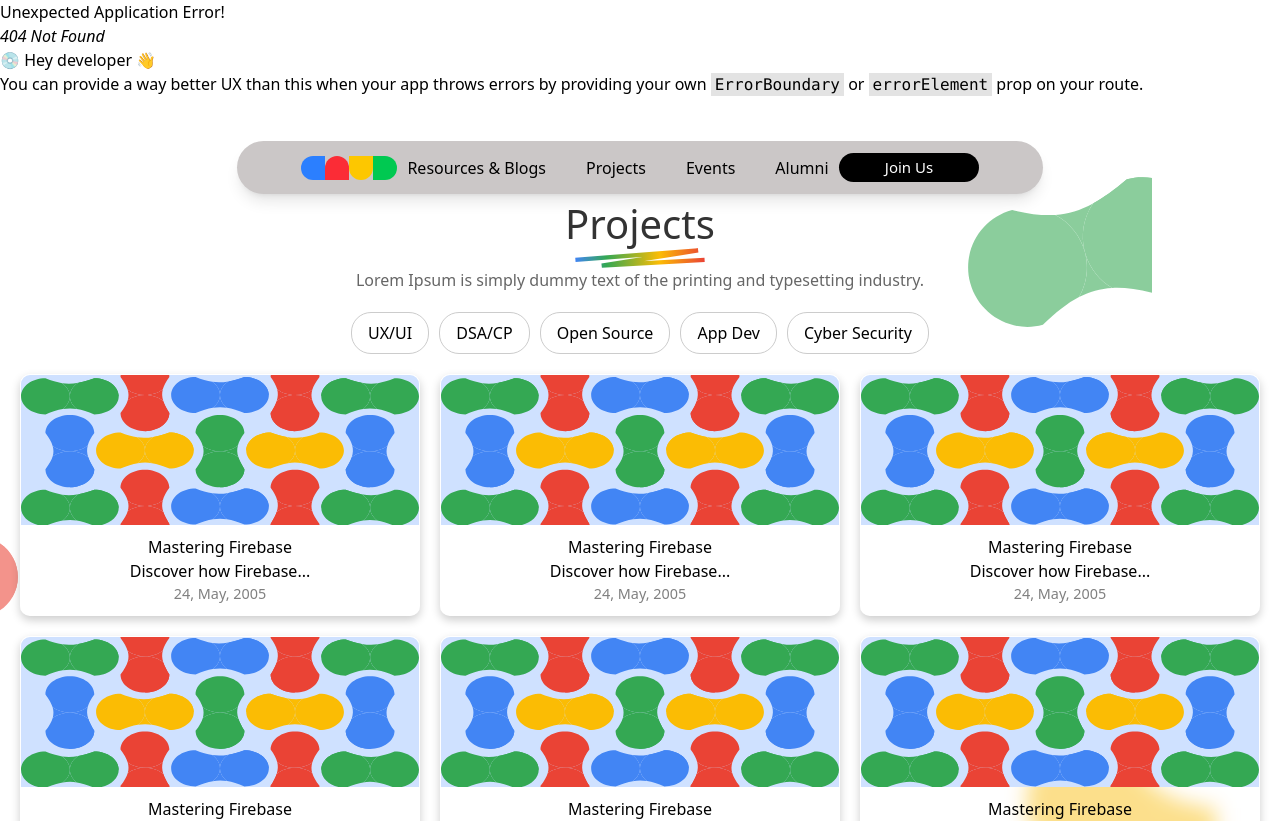
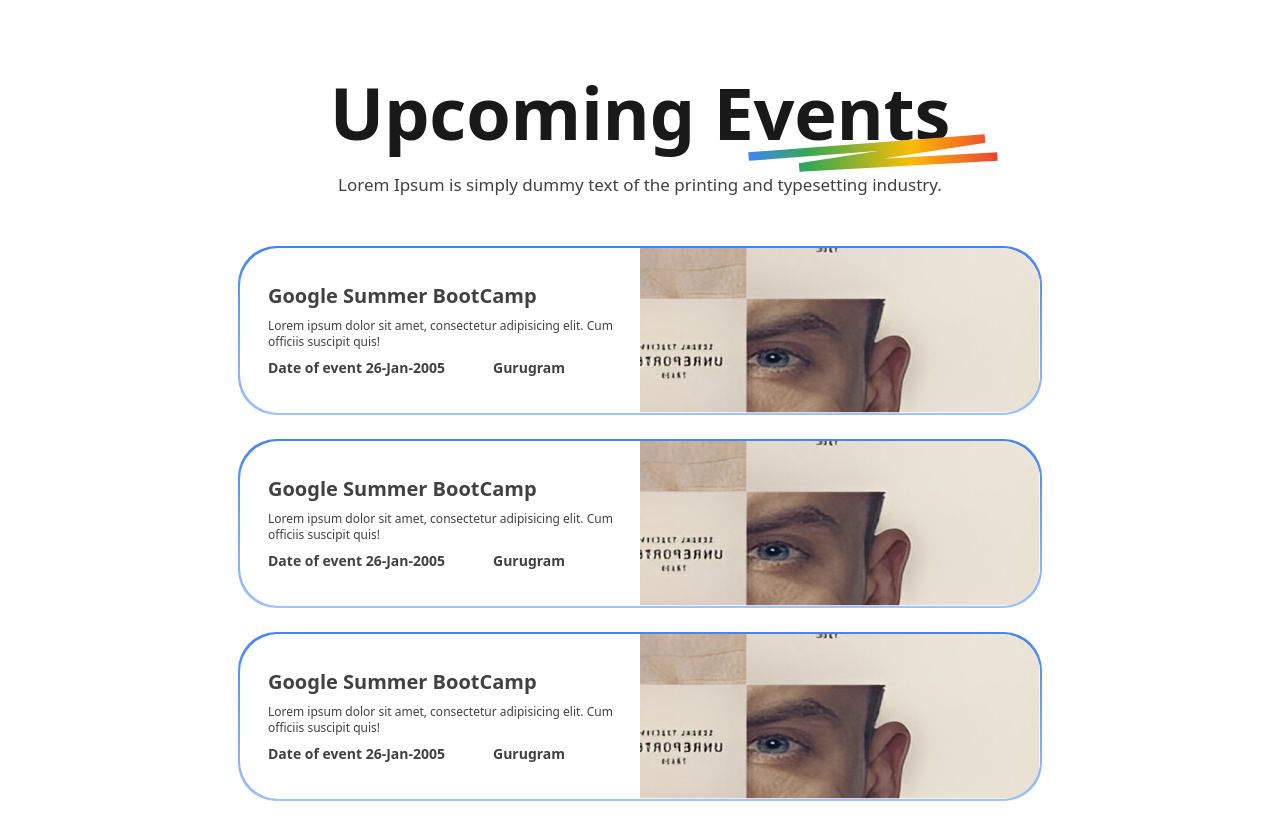
Before and after one commit to Ravi3727/playground, a React (Vite) app in the folder Frontend/: page /events in a window 1280 px wide. Before the commit this address had no page. Shown: the top 821 px of the page. Built offline with nearby package versions, Linux system fonts and the light colour scheme.

Commit message:
did some routing

```diff
--- a/Frontend/src/App.jsx
+++ b/Frontend/src/App.jsx
@@ -1,12 +1,13 @@
 import './App.css'
 import React from "react";
-import ProjectsPage from "./pages/ProjectPage";
+import Home from "./pages/Home";
 
 function App() {
 
   return (
 
-    <ProjectsPage />
+    <>
+    </>
 
   )
 }
--- /dev/null
+++ b/Frontend/src/Layout.jsx
@@ -0,0 +1,18 @@
+import React from 'react'
+import NavBar from './components/NavBar'
+import Footer from './components/homePageSections/Footer'
+import JoinComm from './components/homePageSections/JoinComm'
+import { Outlet } from 'react-router-dom'
+
+const Layout = () => {
+  return (
+    <>
+        <Outlet />
+
+
+
+    </>
+  )
+}
+
+export default Layout
--- a/Frontend/src/components/Navbar.jsx
+++ b/Frontend/src/components/Navbar.jsx
@@ -1,4 +1,6 @@
 import React, { useEffect, useState } from "react";
+import { NavLink } from "react-router-dom";
+import { Route } from "react-router-dom";
 
 function NavBar() {
   const [isScrolled, setIsScrolled] = useState(false);
@@ -29,24 +31,44 @@ function NavBar() {
       {/* Center: Navigation Links (Hidden Below 1000px) */}
       <ul className="hidden lg:flex items-center gap-6 xl:gap-10">
         <li>
-          <a href="#" className="hover:text-gray-600">
+          <NavLink
+            to="/resources"
+            className={({ isActive }) =>
+              isActive ? "text-gray-600 font-bold" : "hover:text-gray-600"
+            }
+          >
             Resources & Blogs
-          </a>
+          </NavLink>
         </li>
         <li>
-          <a href="#" className="hover:text-gray-600">
+          <NavLink
+            to="/projects"
+            className={({ isActive }) =>
+              isActive ? "text-gray-600 font-bold" : "hover:text-gray-600"
+            }
+          >
             Projects
-          </a>
+          </NavLink>
         </li>
         <li>
-          <a href="#" className="hover:text-gray-600">
+          <NavLink
+            to="/events"
+            className={({ isActive }) =>
+              isActive ? "text-gray-600 font-bold" : "hover:text-gray-600"
+            }
+          >
             Events
-          </a>
+          </NavLink>
         </li>
         <li>
-          <a href="#" className="hover:text-gray-600">
+          <NavLink
+            to="/alumni"
+            className={({ isActive }) =>
+              isActive ? "text-gray-600 font-bold" : "hover:text-gray-600"
+            }
+          >
             Alumni
-          </a>
+          </NavLink>
         </li>
       </ul>
 
--- a/Frontend/src/main.jsx
+++ b/Frontend/src/main.jsx
@@ -1,18 +1,36 @@
 import { StrictMode } from 'react'
 import { createRoot } from 'react-dom/client'
 import './index.css'
+import Home from './pages/Home.jsx'
 import App from './App.jsx'
+import Event from './pages/Event.jsx'
+import ProjectPage from './pages/ProjectPage.jsx'
 import { RouterProvider, createBrowserRouter } from 'react-router-dom'
+import Layout from './Layout.jsx'
 
 const router = createBrowserRouter([
   {
-    path:'/'
+    path:'/',
+    element:<Layout/>,
+    children:[
+      {
+        path:'',
+        element: <Home/>
+      },
+      {
+        path:'/projects',
+        element:<ProjectPage/>
+      },
+      {
+        path:'/events',
+        element:<Event/>
+      }
+    ]
   }
 ])
 
 createRoot(document.getElementById('root')).render(
   <StrictMode>
     <RouterProvider router={router} />
-    <App />
   </StrictMode>,
 )
--- a/Frontend/src/pages/Event.jsx
+++ b/Frontend/src/pages/Event.jsx
@@ -1,7 +1,9 @@
 import React from 'react'
 import Title from '../components/Headers/Title'
 import EventCard from '../components/cards/EventCard'
-import Vector2 from '/src/assets/Graphics/vector2.svg?react'
+import Vector2 from '/src/assets/Graphics/vector2.svg?url';
+
+
 import PastEvent from '../components/cards/PastEvent'
 
 const Event = () => {
@@ -14,10 +16,14 @@ const Event = () => {
             <EventCard/>
             <EventCard/>
         </div>
-        <Vector2 width={300} stroke="#EA4335" className='fixed z-0 top-1/4 left-1/8 opacity-50' />
-        <Vector2 width={300} stroke="#FBBC04" className='fixed z-0 top-2/4 right-1/8 opacity-50' />
-        <Vector2 width={300} stroke="#34A853" className='fixed z-0 top-3/4 right-1/8 opacity-50' />
-        <Vector2 width={300} stroke="#4285F4" className='fixed z-0 top-3/4 left-1/8 opacity-50' />
+        <img src={Vector2} width={300} className="fixed z-0 top-1/4 left-1/8 opacity-50" alt="vector" />
+
+        <img src={Vector2} width={300} className="fixed z-0 top-2/4 left-1/8 opacity-50" alt="vector" />
+
+        <img src={Vector2} width={300} className="fixed z-0 top-3/4 left-1/8 opacity-50" alt="vector" />
+
+        <img src={Vector2} width={300} className="fixed z-0 top-3/4 left-1/8 opacity-50" alt="vector" />
+
         <Title heading="Past Events" />
         <div className='flex flex-wrap gap-10 justify-center items-center relative z-50 mx-20 mb-20'>
             <PastEvent/>
--- a/Frontend/src/pages/ProjectPage.jsx
+++ b/Frontend/src/pages/ProjectPage.jsx
@@ -1,5 +1,5 @@
 import React from "react";
-import Navbar from "../components/Navbar";
+import Navbar from "../components/NavBar";
 import ProjectCard from "../components/ProjectCard";
 import "../styles/ProjectsPage.css";
 import greenSvg from "../assets/ProjectPageIcons/Green.svg";
```
Also changed, not shown: 1 other file (tests, documents, lock files or other folders).
